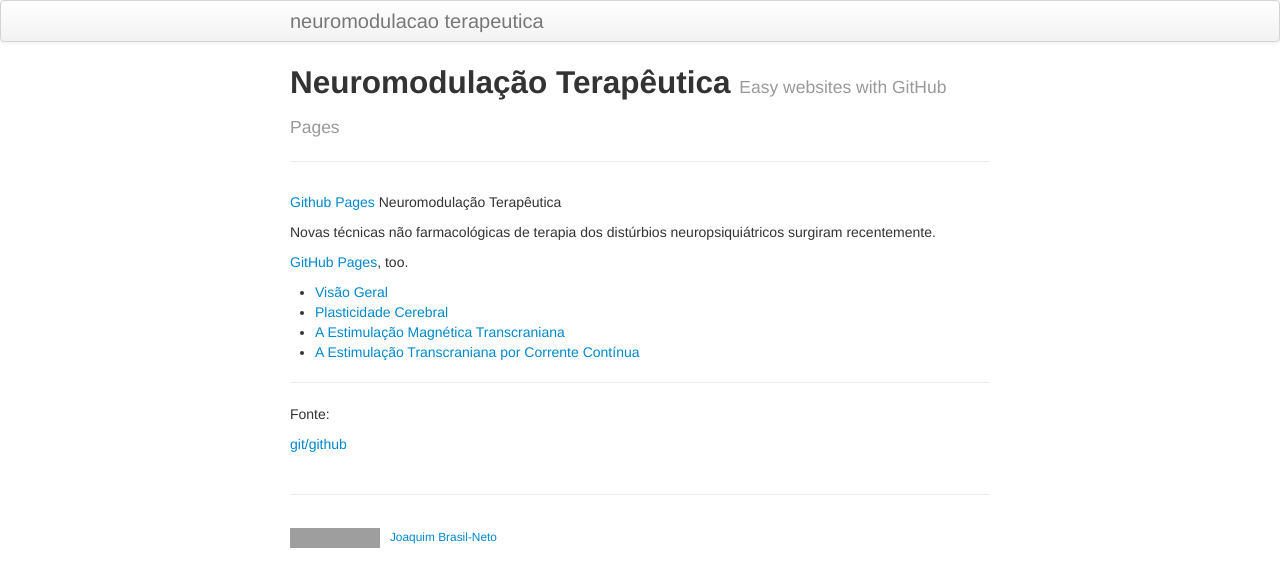
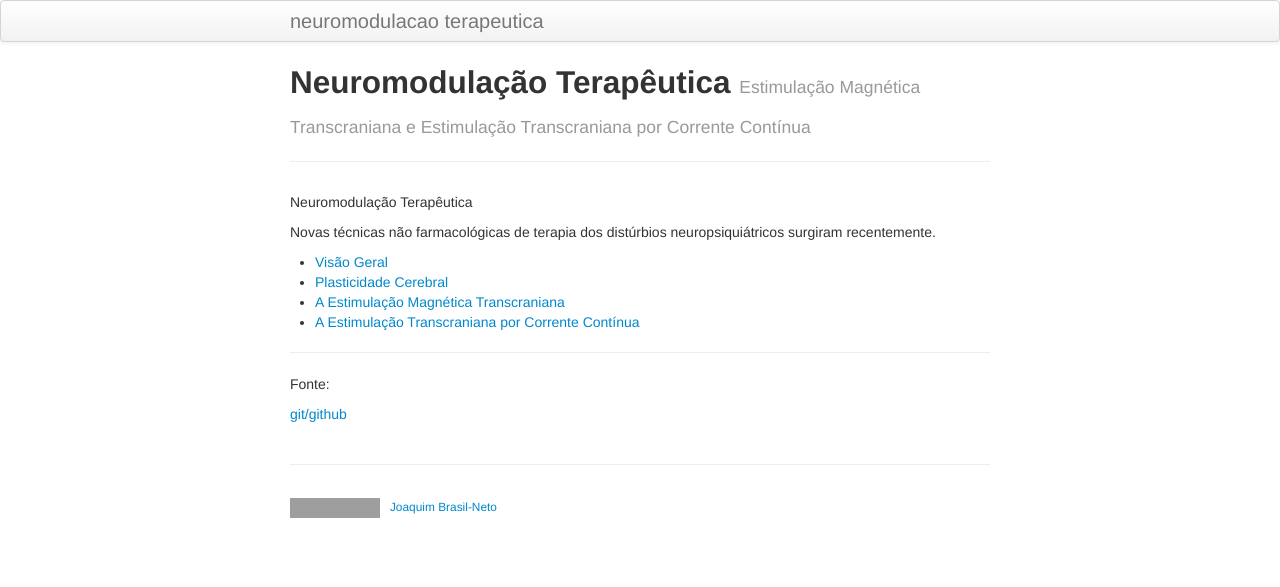
Before and after one commit to sadato/neuromodulacao_terapeutica, a Jekyll site: the page built from index.md, in a window 1280 px wide. Shown: the top 587 px of the page. Built offline with Jekyll 4.4.1, drawn with Linux system fonts in a browser that asks for light colours; grey boxes are pictures that could not be loaded.

Commit message:
Update index.md

```diff
--- a/index.md
+++ b/index.md
@@ -1,16 +1,16 @@
 ---
 layout: page
 title: Neuromodulação Terapêutica
-tagline: Easy websites with GitHub Pages
-description: Minimal tutorial on making a simple website with GitHub Pages
+tagline: Estimulação Magnética Transcraniana e Estimulação Transcraniana por Corrente Contínua
+description: Um Tutorial sobre Estimulação Magnética Transcraniana e Estimulação Transcraniana por Corrente Contínua
 ---
 
-[Github Pages](https://pages.github.com) Neuromodulação Terapêutica
+Neuromodulação Terapêutica
 
 Novas técnicas não farmacológicas de terapia dos distúrbios neuropsiquiátricos surgiram recentemente.
 
 
-[GitHub Pages](https://pages.github.com), too.
+
 
 
 
```
